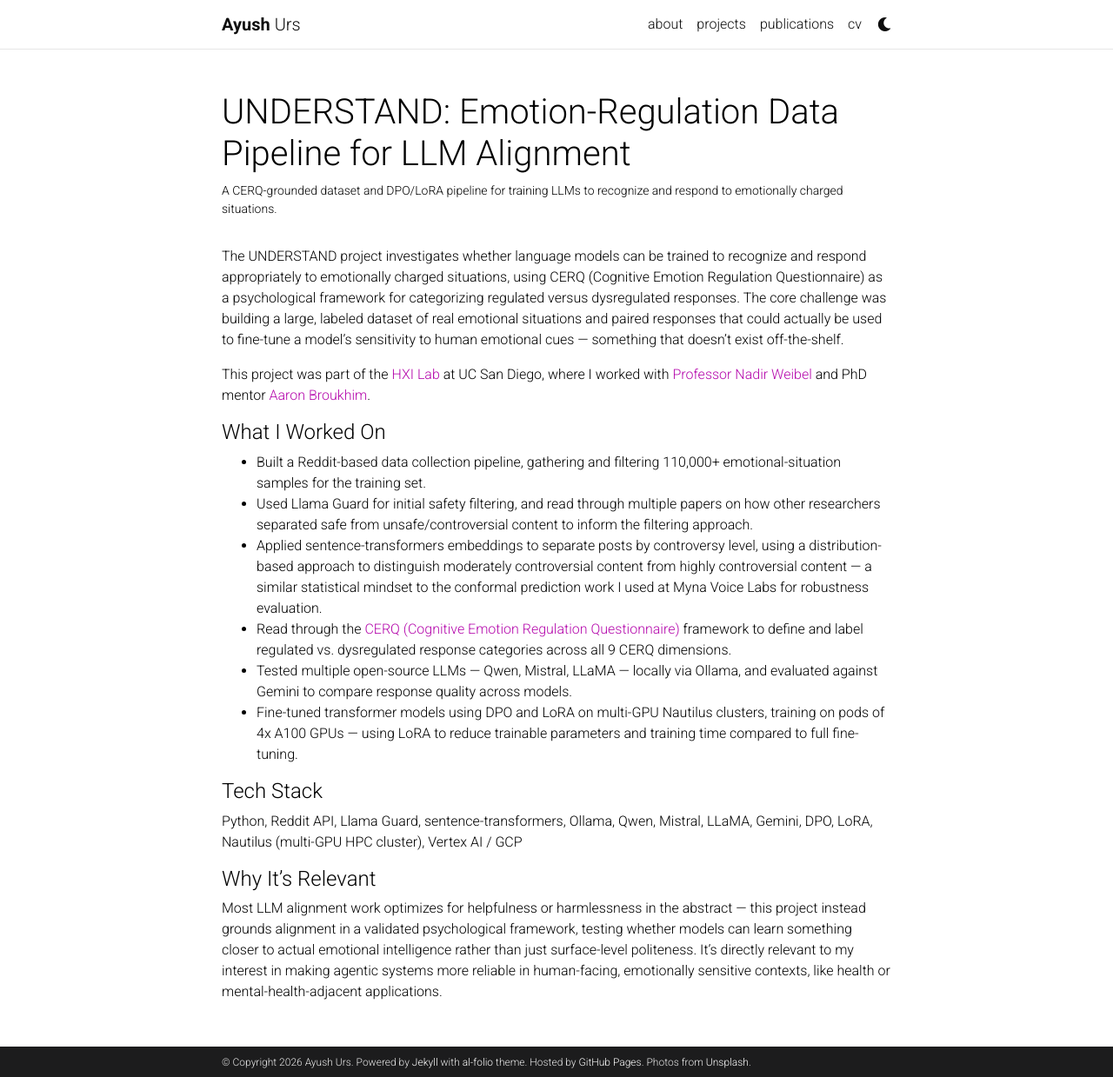
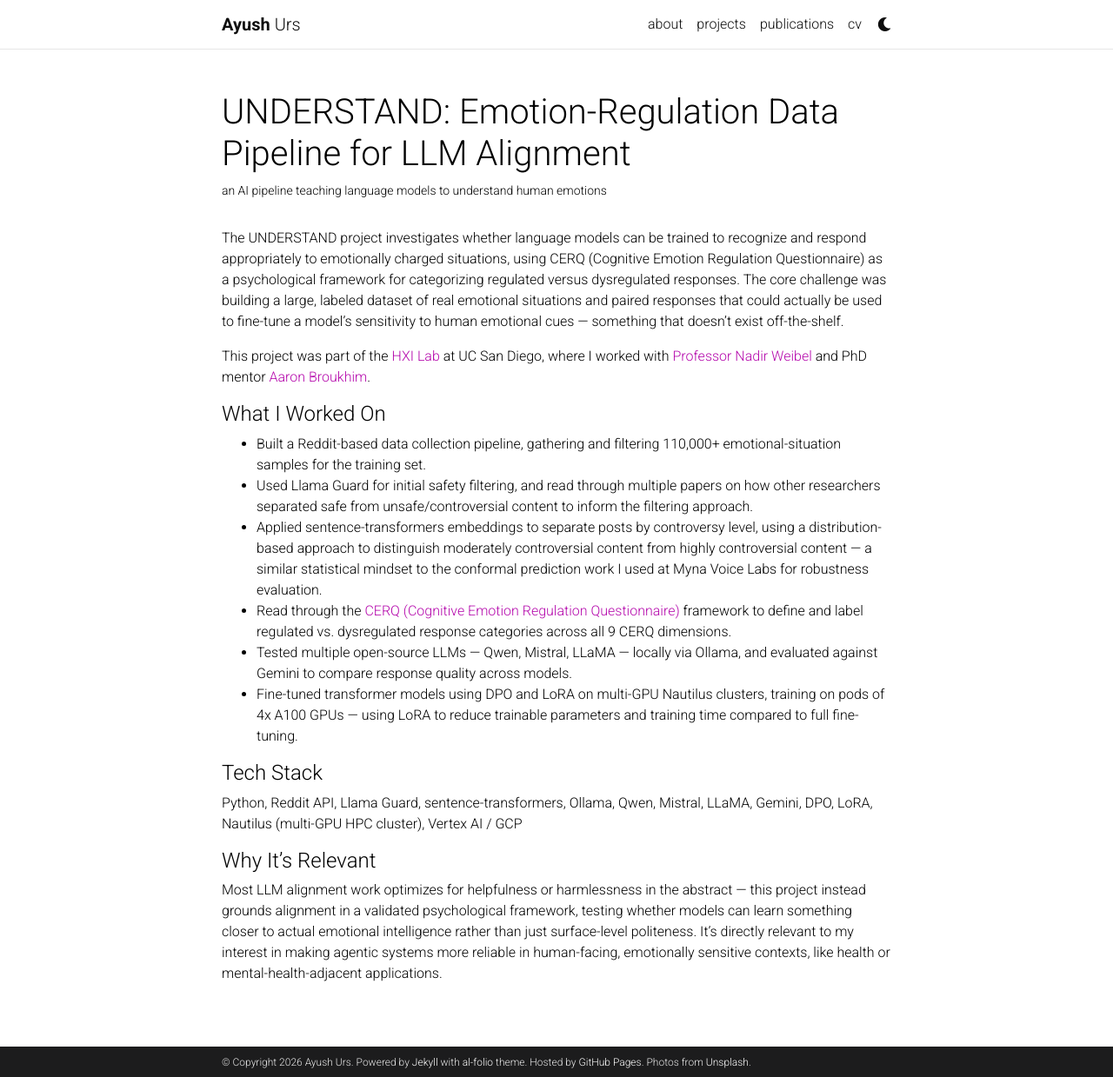
Before and after one commit to ayush11z/ayush11z.github.io, a Jekyll site: the page built from _projects/understand-emotion-regulation.md, in a window 1280 px wide and 1239 px high. Shown: the whole window at 87% size. Built offline with Jekyll 4.4.1, drawn with Linux system fonts in a browser that asks for light colours; comment, search, counter and statistics services are not loaded; a style sheet for code colours, icons or effects is not loaded.

Commit message:
Simplify project description and drop research category
Put UNDERSTAND back under the existing "work" category instead of a
new "research" class, and use a plain-language one-line description.

Co-Authored-By: Claude Sonnet 5 <noreply@anthropic.com>

```diff
--- a/_projects/understand-emotion-regulation.md
+++ b/_projects/understand-emotion-regulation.md
@@ -1,10 +1,10 @@
 ---
 layout: page
 title: "UNDERSTAND: Emotion-Regulation Data Pipeline for LLM Alignment"
-description: A CERQ-grounded dataset and DPO/LoRA pipeline for training LLMs to recognize and respond to emotionally charged situations.
+description: an AI pipeline teaching language models to understand human emotions
 img:
 importance: 1
-category: research
+category: work
 ---
 
 The UNDERSTAND project investigates whether language models can be trained to recognize and respond appropriately to emotionally charged situations, using CERQ (Cognitive Emotion Regulation Questionnaire) as a psychological framework for categorizing regulated versus dysregulated responses. The core challenge was building a large, labeled dataset of real emotional situations and paired responses that could actually be used to fine-tune a model's sensitivity to human emotional cues — something that doesn't exist off-the-shelf.
```
Also changed, not shown: _pages/projects.md (+1 -1 lines).
